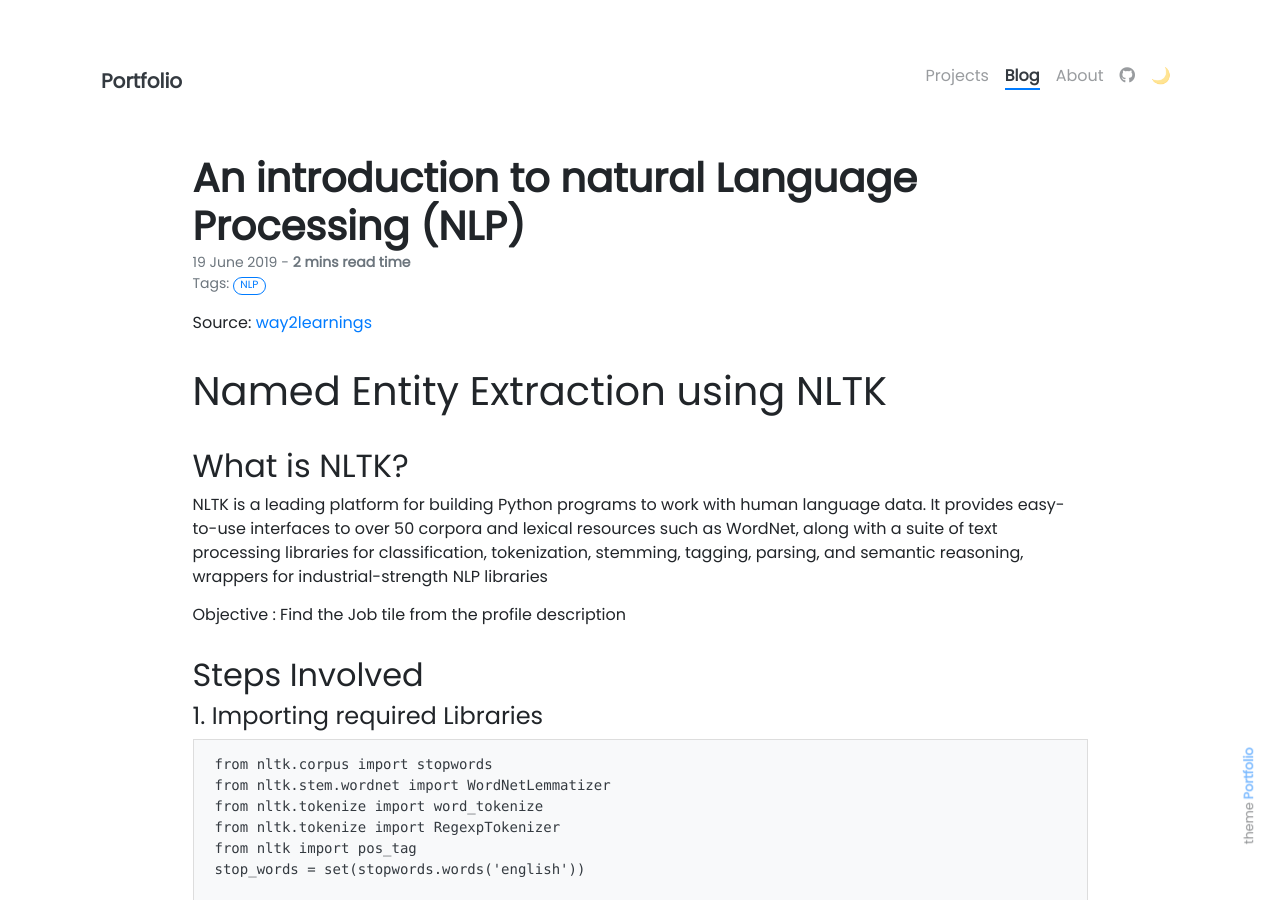
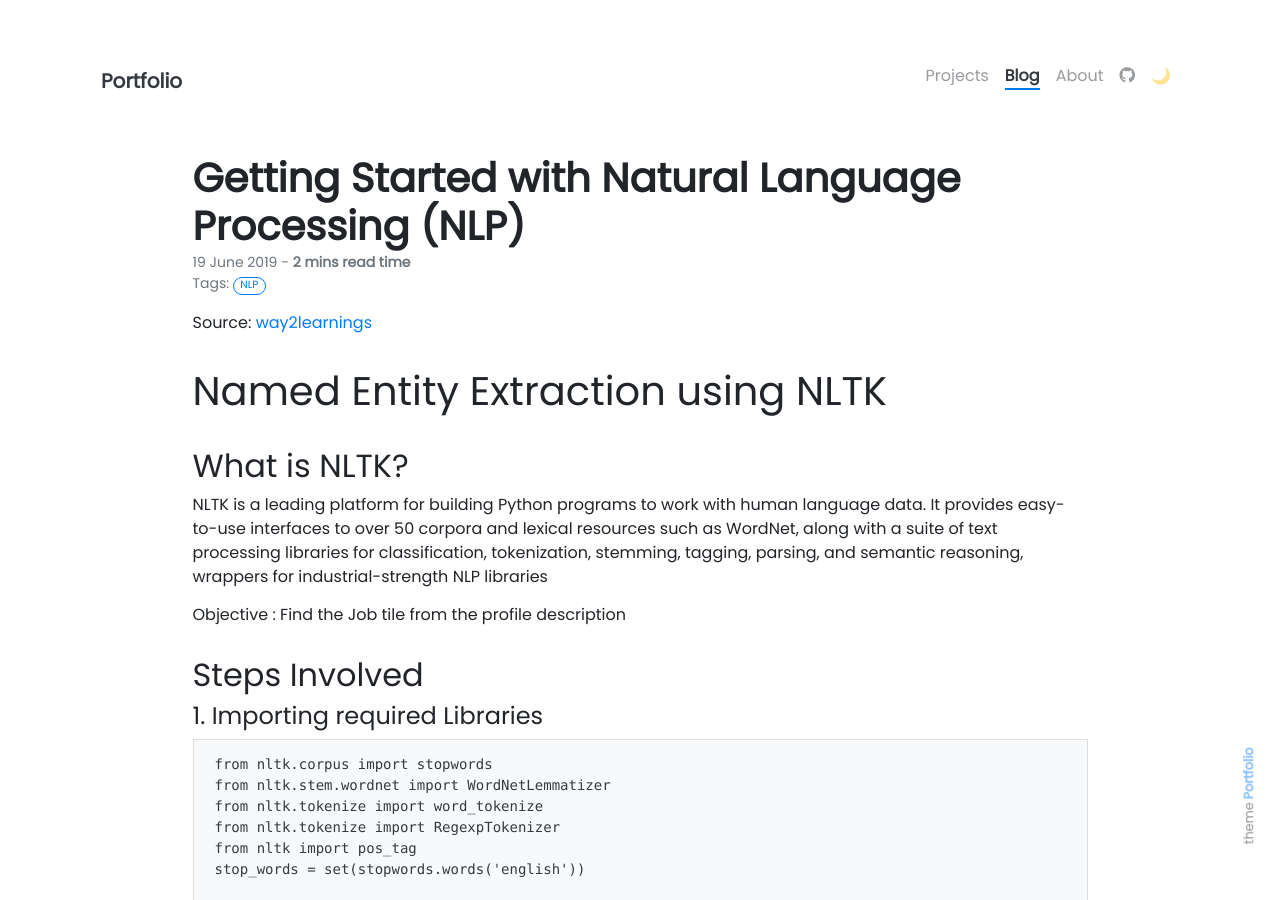
Before and after one commit to dhamodharanrk/portfolio, a Jekyll site: the page built from _posts/2019-06-19-nlp-basics.md, in a window 1280 px wide and 900 px high. Built offline with Jekyll 4.4.1, drawn with Linux system fonts in a browser that asks for light colours; nearby versions of some CDN libraries; our own code applies the rules of GitHub Pages for plain Markdown files.

Commit message:
Update 2019-06-19-nlp-basics.md

```diff
--- a/_posts/2019-06-19-nlp-basics.md
+++ b/_posts/2019-06-19-nlp-basics.md
@@ -1,8 +1,8 @@
 ---
-title: An introduction to natural Language Processing (NLP)
+title: Getting Started with Natural Language Processing (NLP)
 tags: [NLP]
-style: fill
-color: dark
+style: border
+color: info
 description: A basic introduction covers basic steps involved in NLP
 ---
 
```
